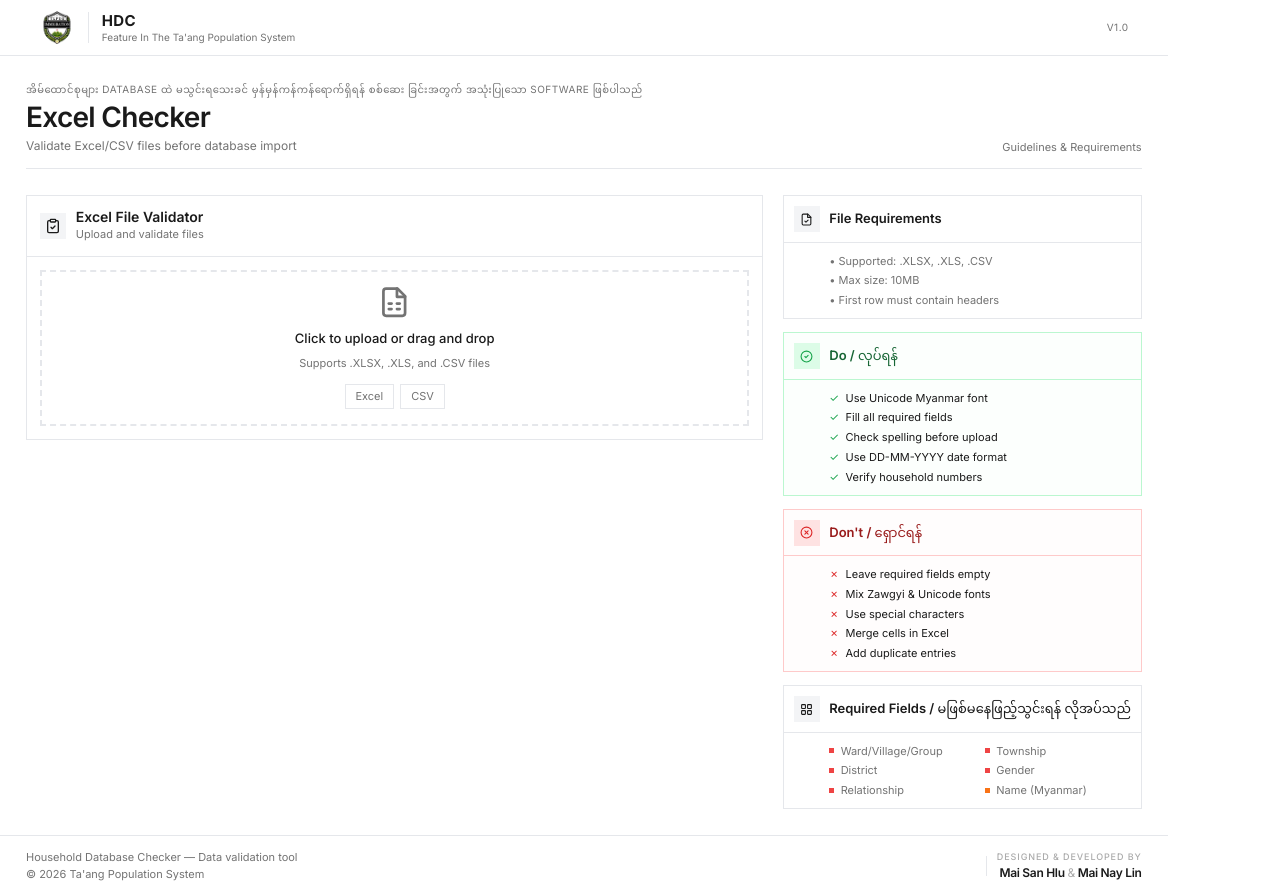
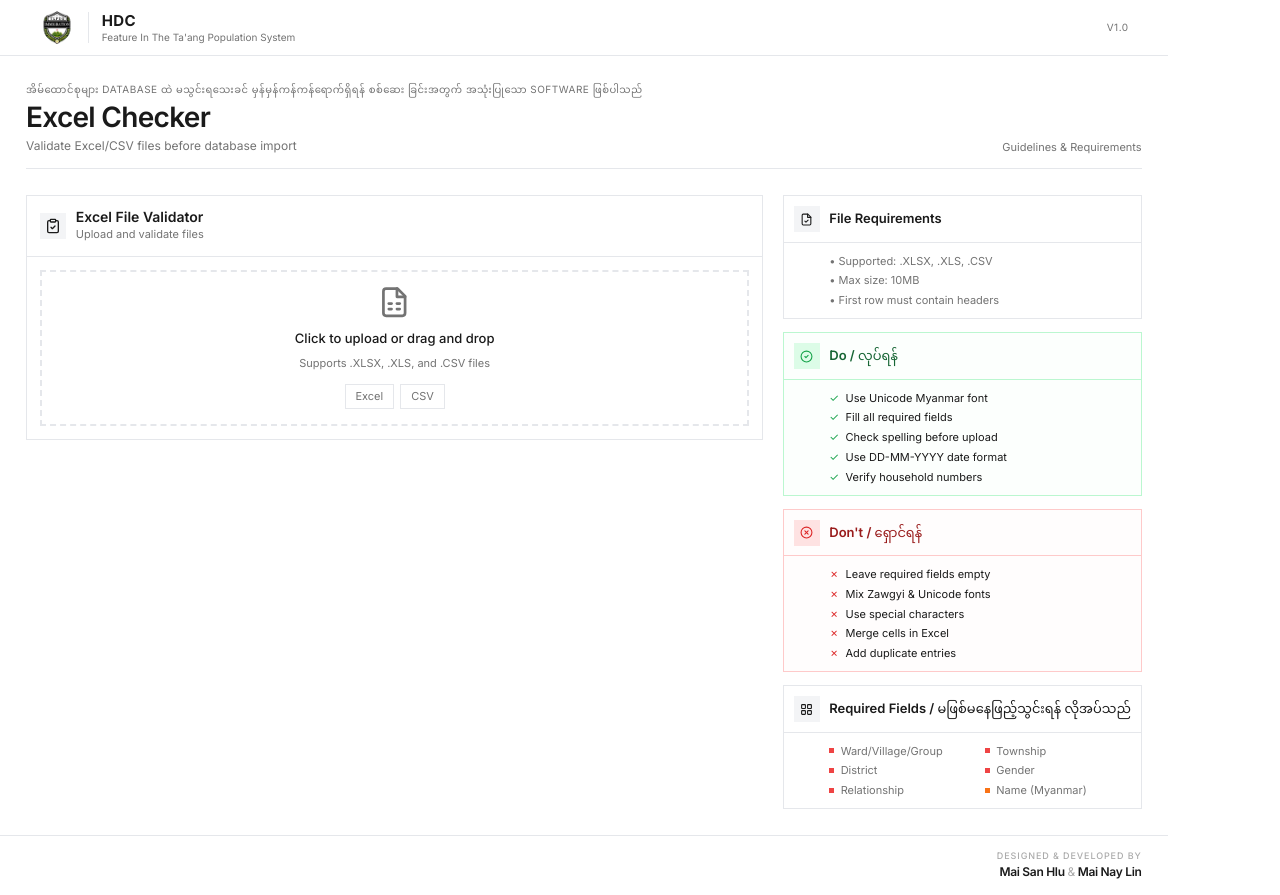
Before and after one commit to Naung-Kendrick/HDC, a React (Vite) app: page / in a window 1280 px wide. Built offline with nearby package versions, Linux system fonts and the light colour scheme.

Commit message:
Remove footer left text, keep only credits

```diff
--- a/src/App.jsx
+++ b/src/App.jsx
@@ -186,17 +186,10 @@ function App() {
       {/* Footer - Full Width */}
       <footer className="border-t border-[#E5E7EB] mt-auto">
         <div className="w-full mx-auto px-3 sm:px-4 lg:px-6 xl:px-8 max-w-[1600px]">
-          <div className="flex flex-col sm:flex-row justify-between items-start sm:items-center gap-3 py-3 sm:py-4">
-            <div>
-              <p className="text-[10px] sm:text-[11px] text-[#737373]">Household Database Checker — Data validation tool</p>
-              <p className="text-[10px] sm:text-[11px] text-[#737373]">© 2026 Ta'ang Population System</p>
-            </div>
-            <div className="flex items-center gap-2 sm:gap-3">
-              <div className="hidden sm:block w-px h-6 bg-[#E5E7EB]"></div>
-              <div className="text-right sm:text-right">
-                <p className="text-[8px] sm:text-[9px] text-[#ABABAB] uppercase tracking-widest font-medium">Designed & Developed by</p>
-                <p className="text-[11px] sm:text-[12px] text-[#1A1A1A] font-semibold tracking-tight">Mai San Hlu <span className="text-[#ABABAB] font-normal">&</span> Mai Nay Lin</p>
-              </div>
+          <div className="flex justify-end items-center py-3 sm:py-4">
+            <div className="text-right">
+              <p className="text-[8px] sm:text-[9px] text-[#ABABAB] uppercase tracking-widest font-medium">Designed & Developed by</p>
+              <p className="text-[11px] sm:text-[12px] text-[#1A1A1A] font-semibold tracking-tight">Mai San Hlu <span className="text-[#ABABAB] font-normal">&</span> Mai Nay Lin</p>
             </div>
           </div>
         </div>
```
